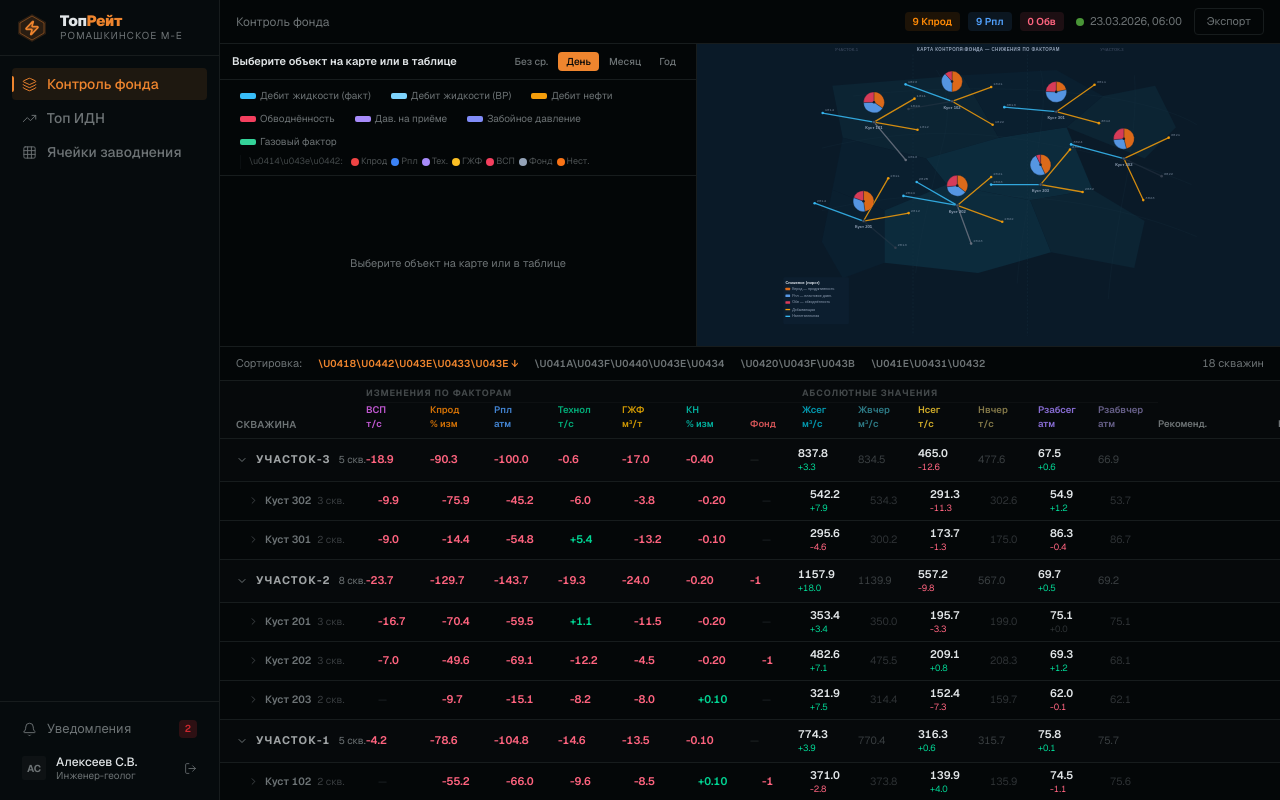
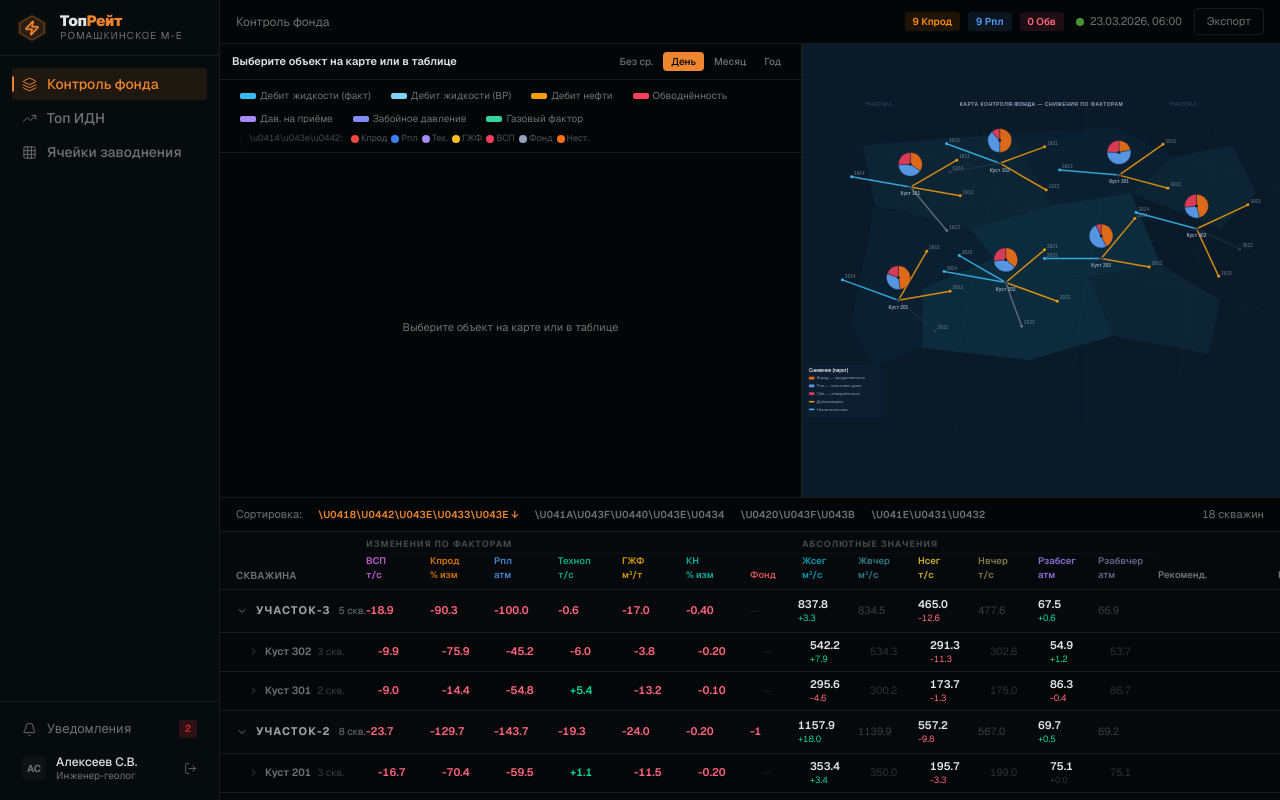
Before and after one commit to Burdakov/v0-oil-and-gas-system, a Next.js app: page /well-control in a window 1280 px wide. Built offline with nearby package versions, Linux system fonts and the light colour scheme.

Commit message:
feat: rename Home to HomePage and adjust layout of WellControlPage

```diff
--- a/app/page.tsx
+++ b/app/page.tsx
@@ -1,7 +1,7 @@
 import { AppSidebar } from "@/components/app-sidebar"
 import { DashboardContentClient } from "@/components/dashboard-content-client"
 
-export default function Home() {
+export default function HomePage() {
   return (
     <div className="flex h-screen overflow-hidden bg-background text-foreground font-sans antialiased">
       <AppSidebar />
--- a/app/well-control/page.tsx
+++ b/app/well-control/page.tsx
@@ -78,10 +78,10 @@ export default function WellControlPage() {
           </div>
         </header>
 
-        {/* Top row: Chart (left 45%) + Map (right 55%) */}
-        <div className="flex flex-[2] min-h-0 border-b border-border overflow-hidden">
+        {/* Top row: Chart (left 55%) + Map (right 45%) */}
+        <div className="flex flex-[3] min-h-0 border-b border-border overflow-hidden">
           {/* Production chart */}
-          <div className="w-[45%] overflow-hidden">
+          <div className="w-[55%] border-r border-border overflow-hidden">
             <WellProductionChart selection={chartSelection} />
           </div>
           {/* Decline map */}
@@ -94,7 +94,7 @@ export default function WellControlPage() {
           </div>
         </div>
 
-        <div className="flex-[3] overflow-hidden min-h-0">
+        <div className="flex-[2] overflow-hidden min-h-0">
           <WellControlTable
             data={wellControlData}
             selectedWellId={selectedWellId}
```
